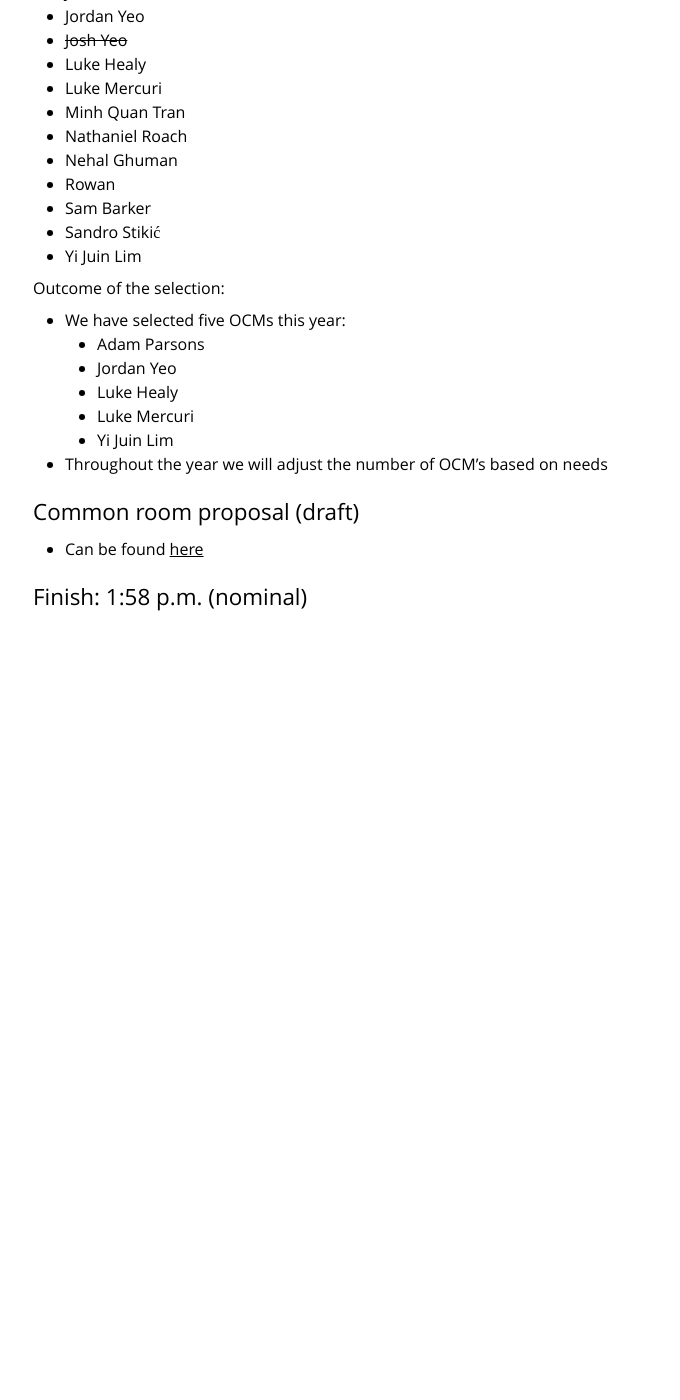
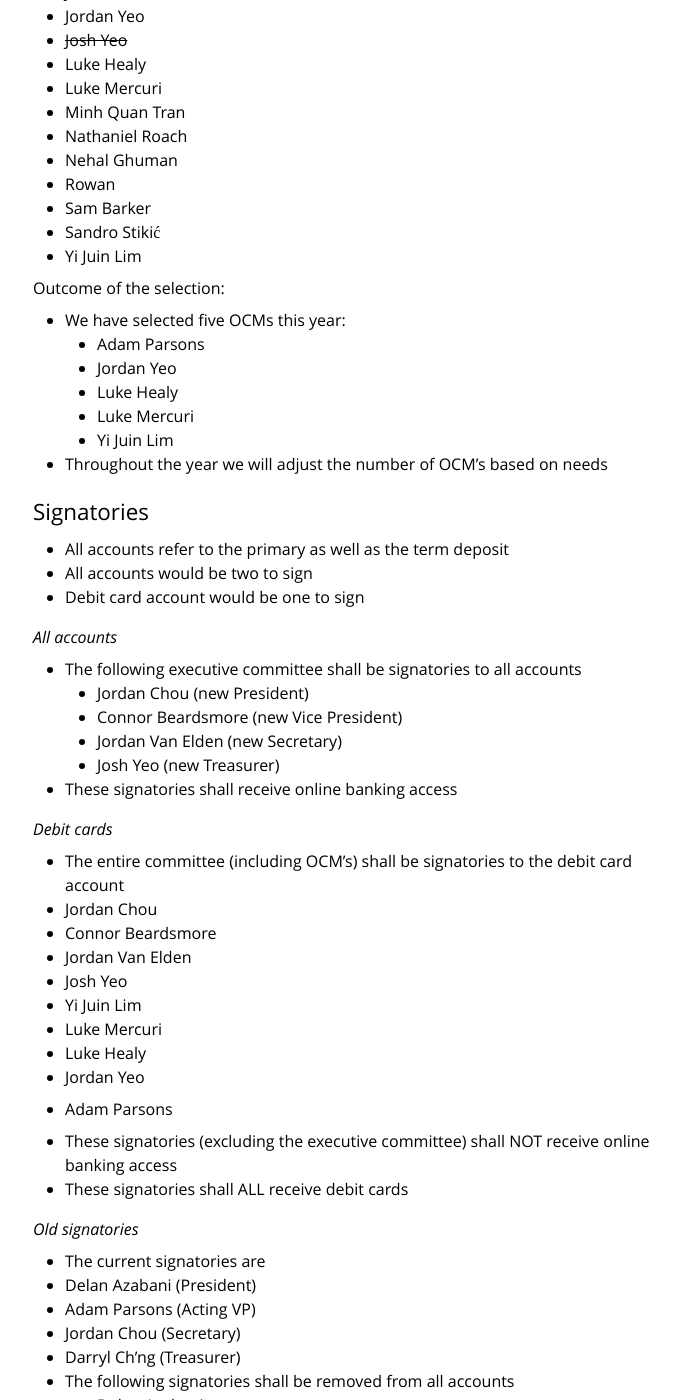
Before and after one commit to ComSSA/www.comssa.org.au, a Jekyll site: the page built from minutes/2016-10-12-AGM/index.md, in a window 1280 px wide and 1400 px high, scrolled down 3503 px. Shown: the whole window, without its empty margins (287-967 px from the left). Built offline with Jekyll 4.4.1, drawn with Linux system fonts in a browser that asks for light colours; before the commit the page ends 4133 px from its top, so only the background shows below that; some of the changed text lies outside the part shown.

Commit message:
Added minutes for 2016-11-01

```diff
--- a/minutes/2016-10-12-AGM/index.md
+++ b/minutes/2016-10-12-AGM/index.md
@@ -187,8 +187,53 @@ Outcome of the selection:
     * Yi Juin Lim
   * Throughout the year we will adjust the number of OCM's based on needs
 
+## Signatories
+
+* All accounts refer to the primary as well as the term deposit
+* All accounts would be two to sign
+* Debit card account would be one to sign
+
+### All accounts
+
+* The following executive committee shall be signatories to all accounts
+  * Jordan Chou (new President)
+  * Connor Beardsmore (new Vice President)
+  * Jordan Van Elden (new Secretary)
+  * Josh Yeo (new Treasurer)
+
+* These signatories shall receive online banking access
+
+### Debit cards
+
+* The entire committee (including OCM's) shall be signatories to the debit card account
+ * Jordan Chou
+ * Connor Beardsmore
+ * Jordan Van Elden
+ * Josh Yeo
+ * Yi Juin Lim
+ * Luke Mercuri
+ * Luke Healy
+ * Jordan Yeo
+ * Adam Parsons
+
+* These signatories (excluding the executive committee) shall NOT receive online banking access
+* These signatories shall ALL receive debit cards
+
+### Old signatories
+
+* The current signatories are
+ * Delan Azabani (President)
+ * Adam Parsons (Acting VP)
+ * Jordan Chou (Secretary)
+ * Darryl Ch'ng (Treasurer)
+* The following signatories shall be removed from all accounts
+  * Delan Azabani
+  * Adam Parsons
+  * Darryl Ch'ng
+
+
 ## Common room proposal (draft)
 
   * Can be found [here](https://docs.google.com/document/d/13eVSD8EpSoQtgXiPNYK5G0lJZQJEDWAno94QWRi1B4c/edit?usp=sharing)
 
-## Finish: 1:58 p.m. (nominal)
+## Finish: 1:58 p.m.
```
Also changed, not shown: minutes/2016-11-01/index.md (added, +245 -0 lines), minutes/index.md (+2 -0 lines).
